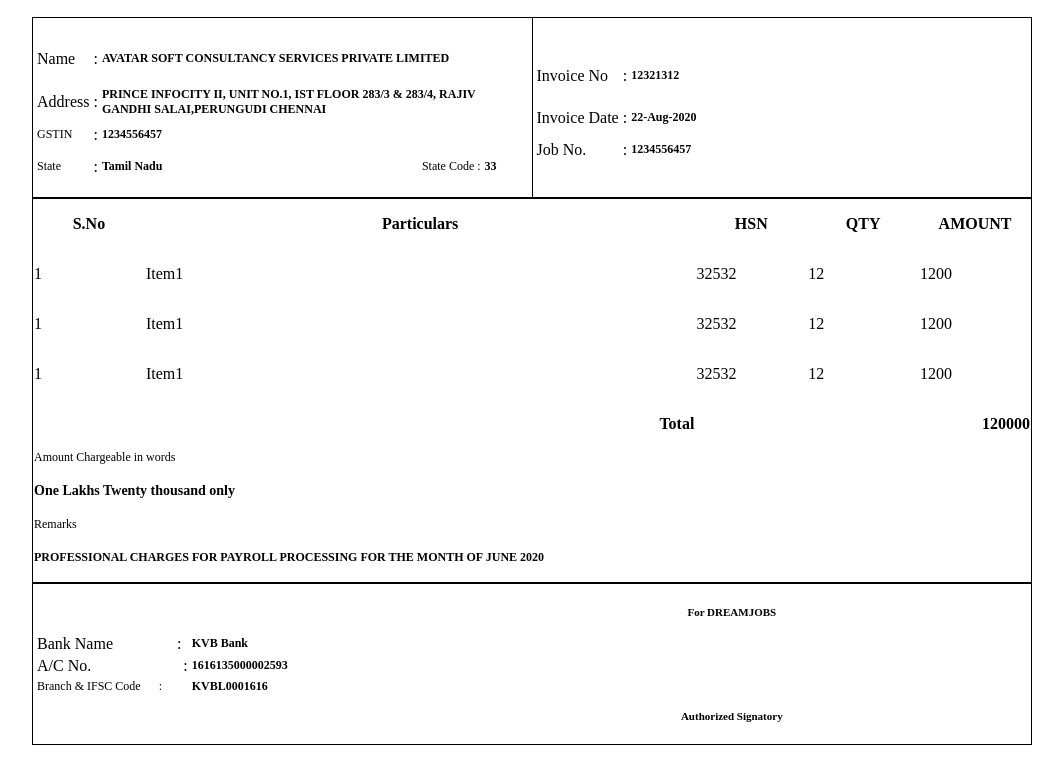
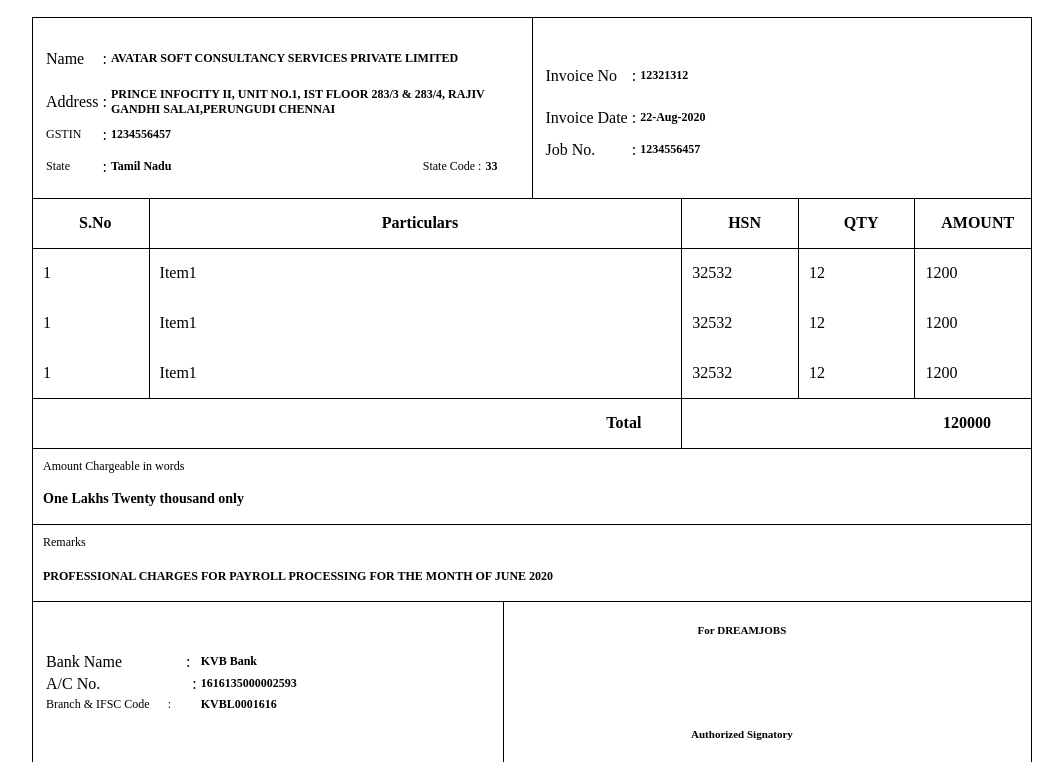
Before and after one commit to arvindh123/invoice-html, a plain HTML site: page index.html in a window 1280 px wide. Shown: the part 166-936 px from the top of the page, without its empty margins (108-1171 px from the left). Drawn offline with Linux system fonts and the light colour scheme.

Commit message:
Update index.html

```diff
--- a/index.html
+++ b/index.html
@@ -4,20 +4,41 @@
     <meta name="viewport" content="width=device-width, initial-scale=1">
     <style>
         table.tableBorder {
-            border: 1px solid black;
+            border-left: 1px solid black;
+            border-right: 1px solid black;
+            border-top: 1px solid black;
             border-collapse: collapse;
 
         }
-        th.thBorder {
+        th,td.thBorder {
             border: 1px solid black;
             border-collapse: collapse;
 
         }
 
-        td.tdBorder {
+        th,td.tdBorder {
             border: 1px solid black;
             border-collapse: collapse;
 
+        }
+        th,td.tdBorderBottom{
+            border-bottom: 1px solid black;
+            border-collapse: collapse;
+        }
+        th,td.tdBorderLeft {
+            padding-left: 10px;
+            border-left: 1px solid black;
+            border-collapse: collapse;
+        }
+        th,td.tdBorderRight {
+            padding-left: 10px;
+            border-right: 1px solid black;
+            border-collapse: collapse;
+        }
+        th,td.tdBorderTB {
+            border-top: 1px solid black;
+            border-bottom: 1px solid black;
+            border-collapse: collapse;
         }
 
         table.center {
@@ -40,7 +61,7 @@
         <table class="center tableBorder"  style="width: 1000px;">
             <tbody>
                 <tr>
-                    <td class="tdBorder" style="width: 400px;border:0px; height: 180px;">
+                    <td class="tdBorderRight" style="width: 400px; height: 180px;">
                         <table>
                             <tbody>
                                 <tr style="height: 50px;">
@@ -72,7 +93,7 @@
                             </tbody>
                         </table>
                     </td>
-                    <td class="tdBorder"  style="width: 400px; height: 180px;" align="left">
+                    <td class="tdBorderLeft"  style="width: 400px; height: 180px;" align="left">
                         <table>
                             <tbody>
                                 <tr style="height: 50px;">
@@ -99,56 +120,56 @@
         <table class="tableBorder center" style="width: 1000px;">
             <tbody>
                 <tr style="height: 50px;">
-                    <th style="width: 100px; height: 50px;" colspan="2">S.No</th>
-                    <th style="width: 500px; height: 50px;" colspan="12">Particulars</th>
-                    <th style="width: 100px; height: 50px;" colspan="2">HSN</th>
-                    <th style="width: 100px; height: 50px;" colspan="2">QTY</th>
-                    <th style="width: 100px; height: 50px;" colspan="2">AMOUNT</th>
+                    <th class="tdBorderLeft" style="width: 100px; height: 50px;" colspan="2">S.No</th>
+                    <th class="tdBorderLeft" style="width: 500px; height: 50px;" colspan="12">Particulars</th>
+                    <th class="tdBorderLeft" style="width: 100px; height: 50px;" colspan="2">HSN</th>
+                    <th class="tdBorderLeft" style="width: 100px; height: 50px;" colspan="2">QTY</th>
+                    <th class="tdBorderLeft" style="width: 100px; height: 50px;" colspan="2">AMOUNT</th>
                 </tr>
                 <tr style="height: 50px;">
-                    <td  style="width: 100px; height: 50px;" colspan="2">1</td>
-                    <td style="width: 500px; height: 50px;" colspan="12">Item1</td>
-                    <td style="width: 100px; height: 50px;" colspan="2">32532</td>
-                    <td style="width: 100px; height: 50px;" colspan="2">12</td>
-                    <td style="width: 100px; height: 50px;" colspan="2">1200</td>
+                    <td class="tdBorderLeft" style="width: 100px; height: 50px;" colspan="2">1</td>
+                    <td class="tdBorderLeft" style="width: 500px; height: 50px;" colspan="12">Item1</td>
+                    <td class="tdBorderLeft" style="width: 100px; height: 50px;" colspan="2">32532</td>
+                    <td class="tdBorderLeft" style="width: 100px; height: 50px;" colspan="2">12</td>
+                    <td class="tdBorderLeft" style="width: 100px; height: 50px;" colspan="2">1200</td>
                 </tr>
                 <tr style="height: 50px;">
-                    <td style="width: 100px; height: 50px;" colspan="2">1</td>
-                    <td style="width: 500px; height: 50px;" colspan="12">Item1</td>
-                    <td style="width: 100px; height: 50px;" colspan="2">32532</td>
-                    <td style="width: 100px; height: 50px;" colspan="2">12</td>
-                    <td style="width: 100px; height: 50px;" colspan="2">1200</td>
+                    <td class="tdBorderLeft" style="width: 100px; height: 50px;" colspan="2">1</td>
+                    <td class="tdBorderLeft" style="width: 500px; height: 50px;" colspan="12">Item1</td>
+                    <td class="tdBorderLeft" style="width: 100px; height: 50px;" colspan="2">32532</td>
+                    <td class="tdBorderLeft" style="width: 100px; height: 50px;" colspan="2">12</td>
+                    <td class="tdBorderLeft" style="width: 100px; height: 50px;" colspan="2">1200</td>
                 </tr>
                 <tr style="height: 50px;">
-                    <td style="width: 100px; height: 50px;" colspan="2">1</td>
-                    <td style="width: 500px; height: 50px;" colspan="12">Item1</td>
-                    <td style="width: 100px; height: 50px;" colspan="2">32532</td>
-                    <td style="width: 100px; height: 50px;" colspan="2">12</td>
-                    <td style="width: 100px; height: 50px;" colspan="2">1200</td>
+                    <td class="tdBorderLeft" style="width: 100px; height: 50px;" colspan="2">1</td>
+                    <td class="tdBorderLeft" style="width: 500px; height: 50px;" colspan="12">Item1</td>
+                    <td class="tdBorderLeft" style="width: 100px; height: 50px;" colspan="2">32532</td>
+                    <td class="tdBorderLeft" style="width: 100px; height: 50px;" colspan="2">12</td>
+                    <td class="tdBorderLeft" style="width: 100px; height: 50px;" colspan="2">1200</td>
                 </tr>
                 <tr style="height: 50px;">
-                    <td style="font-weight: bold; text-align: right; width: 100px; height: 50px;" colspan="14">Total
+                    <td class="tdBorderLeft tdBorderTB" style="font-weight: bold;  padding-right: 40px;  text-align: right; width: 100px; height: 50px;" colspan="14">Total
                     </td>
-                    <td style="font-weight: bold; text-align: right; width: 100px; height: 50px;" colspan="6">120000
+                    <td class="tdBorderLeft tdBorderTB" style="font-weight: bold; padding-right: 40px; text-align: right; width: 100px; height: 50px;" colspan="6">120000
                     </td>
                 </tr>
                 <tr style="height: 10px;">
-                    <td style="height: 10px;" colspan="20"><span style="font-size: 12px; text-align: left;"> Amount
+                    <td class="tdBorderLeft " style="height: 10px; padding-top: 10px; " colspan="20"><span style="font-size: 12px; text-align: left;"> Amount
                             Chargeable
                             in words </span></td>
                 </tr>
                 <tr style="height: 50px;">
-                    <td style="height: 50px;" colspan="20"><span style="font-size: 14px; font-weight: bold;"> One Lakhs
+                    <td class="tdBorderLeft tdBorderBottom" style="height: 50px; " colspan="20"><span style="font-size: 14px; font-weight: bold;"> One Lakhs
                             Twenty
                             thousand only </span></td>
                 </tr>
                 <tr style="height: 10px;">
-                    <td style="height: 10px;" colspan="20"><span style="font-size: 12px; text-align: left;"> Remarks
+                    <td class="tdBorderLeft" style="height: 10px; padding-top: 10px;" colspan="20"><span style="font-size: 12px; text-align: left;"> Remarks
                         </span>
                     </td>
                 </tr>
                 <tr style="height: 50px;">
-                    <td style="height: 50px;" colspan="20"><span style="font-size: 12px; font-weight: bold;">
+                    <td class="tdBorderLeft" style="height: 50px;" colspan="20"><span style="font-size: 12px; font-weight: bold;">
                             PROFESSIONAL
                             CHARGES FOR PAYROLL PROCESSING FOR THE MONTH OF JUNE 2020 </span></td>
                 </tr>
@@ -157,7 +178,7 @@
         <table class="center tableBorder" style="width: 1000px;">
             <tbody>
                 <tr>
-                    <td style="width: 400px; height: 50px;">
+                    <td class="tdBorderLeft"  style="width: 400px; height: 50px;">
                         <table>
                             <tbody>
                                 <tr>
@@ -175,7 +196,7 @@
                             </tbody>
                         </table>
                     </td>
-                    <td style="width: 450px; height: 50px;">
+                    <td class="tdBorderLeft"  style="width: 450px; height: 50px;">
                         <table>
                             <tbody>
                                 <tr>
```
